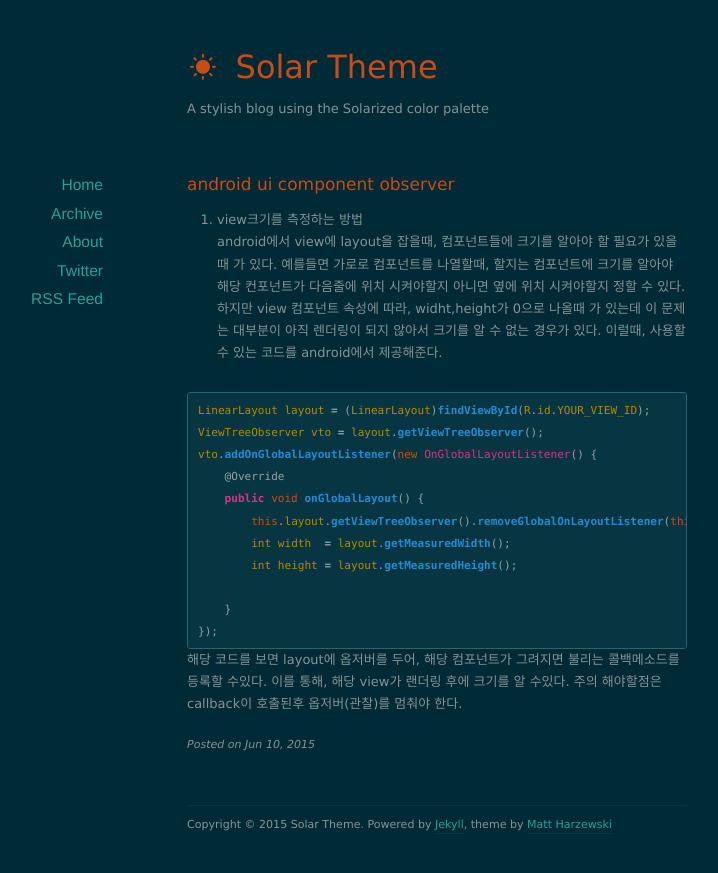
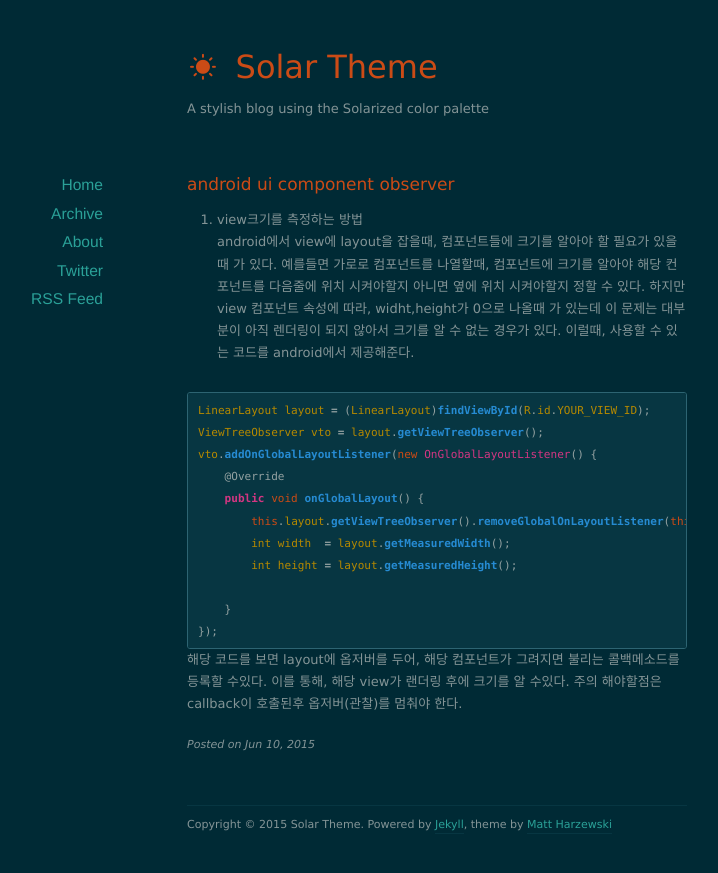
Before and after one commit to lovesigma/lovesigma.github.io, a Jekyll site: the page built from _posts/2015-06-10-android-ui-component-observer.markdown, in a window 1280 px wide. Shown: the top 873 px of the page, without its empty margins (203-921 px from the left). Built offline with Jekyll 4.4.1, drawn with Linux system fonts in a browser that asks for light colours; nearby versions of some CDN libraries.

Commit message:
android ui observer

```diff
--- a/_posts/2015-06-10-android-ui-component-observer.markdown
+++ b/_posts/2015-06-10-android-ui-component-observer.markdown
@@ -7,9 +7,8 @@ categories: css
 - view크기를 측정하는 방법
  <br>
 android에서 view에 layout을 잡을때, 컴포넌트들에 크기를 알아야 할 필요가 있을때 가 있다.
-예를들면 가로로 컴포넌트를 나열할때, 할지는
-컴포넌트에 크기를 알아야
-해당 컨포넌트가 다음줄에 위치 시켜야할지 아니면 옆에 위치 시켜야할지 정할 수 있다.
+예를들면 가로로 컴포넌트를 나열할때, 컴포넌트에 크기를 알아야
+해당 컨포넌트를 다음줄에 위치 시켜야할지 아니면 옆에 위치 시켜야할지 정할 수 있다.
 하지만 view 컴포넌트 속성에 따라, widht,height가 0으로 나올때 가 있는데
 이 문제는 대부분이 아직 렌더링이 되지 않아서 크기를 알 수 없는 경우가 있다.
 이럴때, 사용할 수 있는 코드를  android에서 제공해준다.
```
